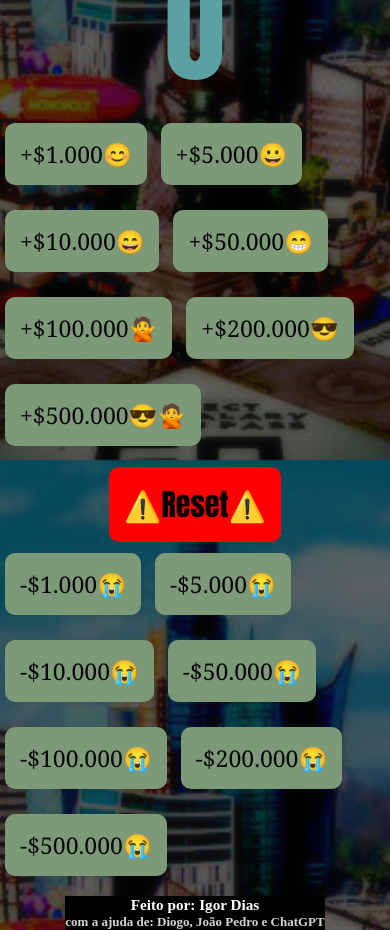
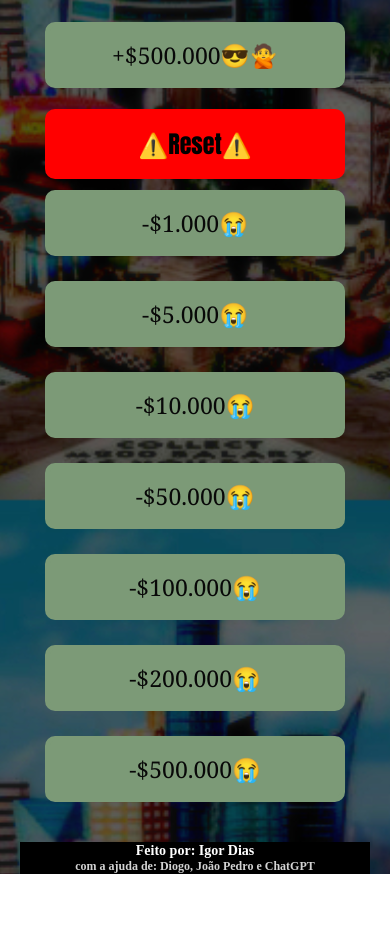
Before and after one commit to Igor-Dias-2010/counter-Banco-Imobiliario, a plain HTML site: page index.html in a window 390 px wide. Shown: the part 384-1314 px from the top of the page. After the commit the page ends 1258 px from the top, so only its background shows below. Drawn offline with Linux system fonts and the light colour scheme.

Commit message:
contador-banco-imobiliario V2.0
adicionei @media

```diff
--- a/estilo.css
+++ b/estilo.css
@@ -1,56 +1,98 @@
-*{
+* {
   margin: 0;
   padding: 0;
 }
-body{
+body {
   display: grid;
   height: 100vh;
   padding: 0px;
   place-items: center;
   background-size: cover;
   background-position: center;
-    background-image:url(Banco\ imobiliário-fotor-2025042218201.jpg);
+  background-image: url(Banco\ imobiliário-fotor-2025042218201.jpg);
 }
-p{
+p {
   font-size: 120px;
-    font-family: Impact, Haettenschweiler, 'Arial Narrow Bold', sans-serif;
+  font-family: Impact, Haettenschweiler, "Arial Narrow Bold", sans-serif;
   color: rgb(46, 204, 113);
 }
-h1{
+h1 {
   color: lightgray;
-    font-family: 'Franklin Gothic Medium', 'Arial Narrow', Arial, sans-serif;
+  font-family: "Franklin Gothic Medium", "Arial Narrow", Arial, sans-serif;
   font-size: 70px;
 }
-h2{
+h2 {
   color: white;
-    font-family: 'Franklin Gothic Medium', 'Arial Narrow', Arial, sans-serif;
+  font-family: "Franklin Gothic Medium", "Arial Narrow", Arial, sans-serif;
   font-size: 70px;
 }
-h3{
+h3 {
   color: white;
 }
-h4{
+h4 {
   color: lightgray;
 }
-#ass{
+#ass {
   place-items: center;
   background-color: black;
   font-size: 13px;
-
+}
+@media (max-width: 768px) {
+  #mil,
+  #cincomil,
+  #dezmil,
+  #cinquenta,
+  #cem,
+  #duzentos,
+  #quinhentos,
+  #menosmil,
+  #menoscincomil,
+  #menosdezmil,
+  #menoscinquenta,
+  #menoscem,
+  #menosduzentos,
+  #menosquinhentos {
+    background: rgb(124, 154, 119);
+    border: 5px solid rgb(124, 154, 119);
+    border-radius: 10px;
+    font-family: Cambria, Cochin, Georgia, Times, "Times New Roman", serif;
+    font-size: 23px;
+    color: rgb(8, 8, 8);
+    transition: all 0.3s ease;
+  }
+  #mil:hover,
+  #cincomil:hover,
+  #dezmil:hover,
+  #cinquenta:hover,
+  #cem:hover,
+  #duzentos:hover,
+  #quinhentos:hover,
+  #menosmil:hover,
+  #menoscincomil:hover,
+  #menosdezmil:hover,
+  #menoscem:hover,
+  #menosquinhentos:hover,
+  #menosduzentos:hover,
+  #menoscinquenta:hover {
+    background-color: rgb(97, 128, 91);
+    transform: scale(1.1);
+    cursor: pointer;
+    color: white;
+  }
 }
 
-button{
+button {
   margin-top: 20px;
   padding: 10px;
   margin: 5px;
   margin-bottom: 20px;
   font-size: 20px;
 }
-#Reset{
-    background:red;
+#Reset {
+  background: red;
   border: 5px solid red;
   border-radius: 10px;
-    font-family: Impact, Haettenschweiler, 'Arial Narrow Bold', sans-serif;
+  font-family: Impact, Haettenschweiler, "Arial Narrow Bold", sans-serif;
   font-size: 30px;
   margin-top: 1px;
   margin-bottom: 6px;
@@ -62,18 +104,42 @@ button{
   cursor: pointer;
   color: yellow;
 }
-#mil, #cincomil, #dezmil, #cinquenta, #cem, #duzentos, #quinhentos, #menosmil, #menoscincomil, #menosdezmil,
-#menoscinquenta, #menoscem, #menosduzentos, #menosquinhentos{
+#mil,
+#cincomil,
+#dezmil,
+#cinquenta,
+#cem,
+#duzentos,
+#quinhentos,
+#menosmil,
+#menoscincomil,
+#menosdezmil,
+#menoscinquenta,
+#menoscem,
+#menosduzentos,
+#menosquinhentos {
   background: rgb(124, 154, 119);
   border: 5px solid rgb(124, 154, 119);
   border-radius: 10px;
-    font-family:Cambria, Cochin, Georgia, Times, 'Times New Roman', serif;
+  font-family: Cambria, Cochin, Georgia, Times, "Times New Roman", serif;
   font-size: 23px;
   color: rgb(8, 8, 8);
   transition: all 0.3s ease;
 }
-#mil:hover,#cincomil:hover,#dezmil:hover,#cinquenta:hover,#cem:hover,#duzentos:hover,#quinhentos:hover,#menosmil:hover,#menoscincomil:hover,#menosdezmil:hover,#menoscem:hover,#menosquinhentos:hover,#menosduzentos:hover,#menoscinquenta:hover{
-
+#mil:hover,
+#cincomil:hover,
+#dezmil:hover,
+#cinquenta:hover,
+#cem:hover,
+#duzentos:hover,
+#quinhentos:hover,
+#menosmil:hover,
+#menoscincomil:hover,
+#menosdezmil:hover,
+#menoscem:hover,
+#menosquinhentos:hover,
+#menosduzentos:hover,
+#menoscinquenta:hover {
   background-color: rgb(97, 128, 91);
   transform: scale(1.1);
   cursor: pointer;
@@ -96,3 +162,53 @@ button{
 .neutro {
   color: rgb(92, 161, 161);
 }
+
+@media (max-width: 768px) {
+  body {
+    padding: 20px;
+    display: flex;
+    flex-direction: column;
+    align-items: center;
+    justify-content: center;
+  }
+
+  h1,
+  h2 {
+    font-size: 40px;
+    text-align: center;
+  }
+
+  p,
+  #resultado {
+    font-size: 60px;
+    text-align: center;
+    word-break: break-word;
+  }
+
+  button {
+    width: 90%;
+    max-width: 300px;
+    font-size: 18px;
+    padding: 12px;
+  }
+
+  #mais,
+  #menos {
+    display: flex;
+    flex-wrap: wrap;
+    justify-content: center;
+  }
+
+  #Reset {
+    width: 90%;
+    max-width: 300px;
+    font-size: 24px;
+  }
+
+  #ass {
+    width: 100%;
+    text-align: center;
+    font-size: 12px;
+    margin-top: 20px;
+  }
+}
--- a/index.html
+++ b/index.html
@@ -1,10 +1,10 @@
 <!DOCTYPE html>
 <html lang="pt-br">
   <head>
-    <meta charset="UTF-8">
-    <meta name="viewport" content="width=device-width, initial-scale=1.0">
+    <meta charset="UTF-8" />
+    <meta name="viewport" content="width=device-width, initial-scale=1.0" />
     <title>Banco Imobiliário</title>
-    <link rel="stylesheet" href="estilo.css">
+    <link rel="stylesheet" href="estilo.css" />
   </head>
 
   <body>
@@ -13,7 +13,6 @@
 
     <p id="resultado"></p>
     <div id="mais">
-
       <button id="mil" onclick="add(1000)">+$1.000😊</button>
       <button id="cincomil" onclick="add(5000)">+$5.000😀</button>
       <button id="dezmil" onclick="add(10000)">+$10.000😄</button>
@@ -36,45 +35,44 @@
     </div>
 
     <script>
-    const numerosalvo = localStorage.getItem("numero")
-    let numero = 0
+      const numerosalvo = localStorage.getItem("numero");
+      let numero = 0;
 
       if (numerosalvo) {
         // Remove os pontos e converte pra número
-        numero = parseInt(numerosalvo)
+        numero = parseInt(numerosalvo);
       }
 
       function add(value) {
-        numero += value
-        render()
+        numero += value;
+        render();
       }
 
       function render() {
-    const p = document.querySelector("#resultado")
-    p.innerText = numero.toLocaleString('pt-BR')
+        const p = document.querySelector("#resultado");
+        p.innerText = numero.toLocaleString("pt-BR");
 
         // Remove qualquer classe anterior
-    p.classList.remove("positivo", "negativo", "neutro")
+        p.classList.remove("positivo", "negativo", "neutro");
 
         // Adiciona a nova classe dependendo do valor
         if (numero > 0) {
-        p.classList.add("positivo")
+          p.classList.add("positivo");
         } else if (numero < 0) {
-        p.classList.add("negativo")
+          p.classList.add("negativo");
         } else {
-        p.classList.add("neutro")
+          p.classList.add("neutro");
         }
 
-    localStorage.setItem("numero", numero)
+        localStorage.setItem("numero", numero);
       }
 
-
       function Reset() {
-        numero = 0
-        render()
+        numero = 0;
+        render();
       }
 
-    render()
+      render();
     </script>
 
     <div id="ass">
@@ -82,5 +80,4 @@
       <h4>com a ajuda de: Diogo, João Pedro e ChatGPT</h4>
     </div>
   </body>
-
 </html>
```
Also changed, not shown: Trevor 3-fotor-20250423165730.jpg (added), Trevor 3.jpg (added), Trevor 4-fotor-20250423165040.jpg (added), Trevor 4-fotor-2025042316557.jpg (added). Lines whose indentation alone changed are shown as unchanged.
